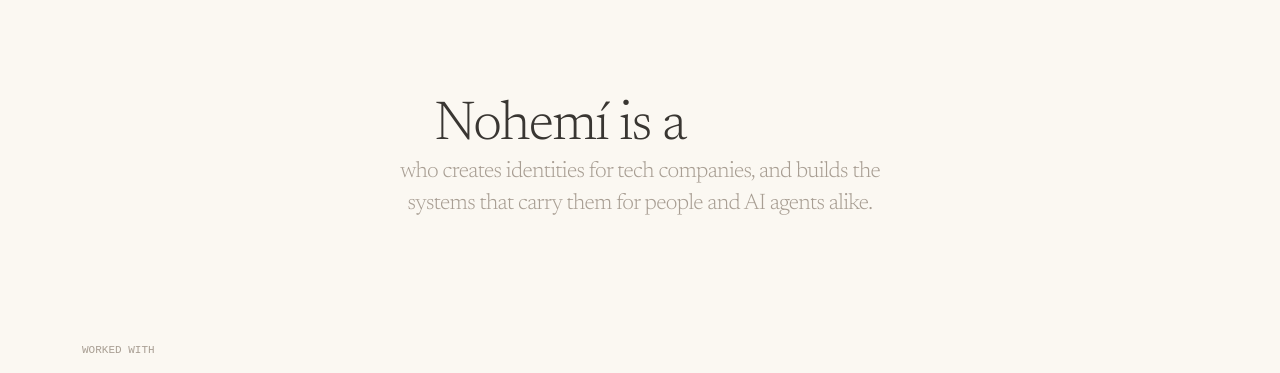
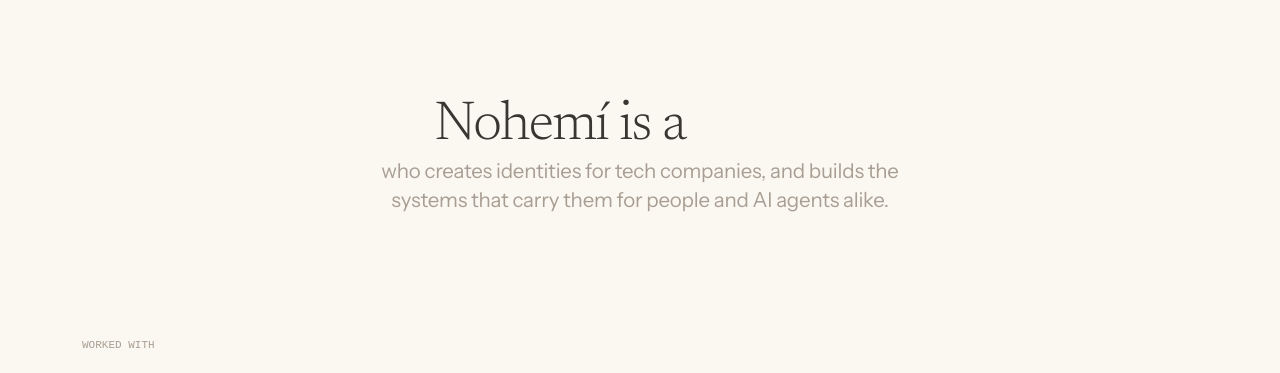
Before and after one commit to nohemiolvera/nohemiolvera.github.io, a plain HTML site: page index.html in a window 1280 px wide. Shown: the part 124-497 px from the top of the page. Drawn offline with Linux system fonts and the light colour scheme; a web font is replaced by a local one.

Commit message:
Homepage hero subheader in sans serif, wider and smaller
Co-Authored-By: Claude Opus 5.5 <noreply@anthropic.com>

```diff
--- a/style.css
+++ b/style.css
@@ -229,12 +229,14 @@ main,
 
 .intro-rest {
 	display: block;
-	max-width: 25em;
+	max-width: 32em;
 	margin: 0 auto;
 	text-wrap: balance;
-	font-size: clamp(18px, 1.75vw, 24px);
+	font-family: var(--sans);
+	font-size: clamp(17px, 1.6vw, 22px);
+	font-weight: 400;
 	line-height: 1.44;
-	letter-spacing: -0.03em;
+	letter-spacing: -0.01em;
 }
 
 /* Rotating role word (roles.js). */
```
